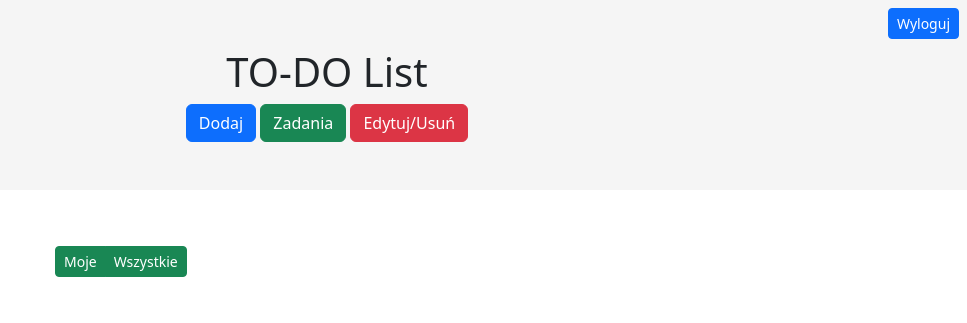
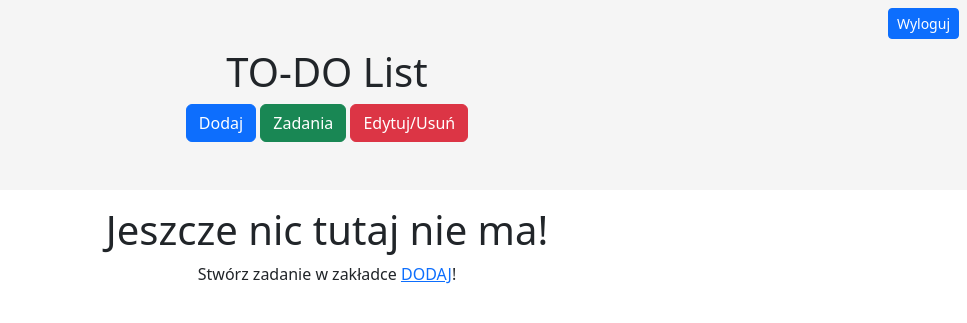
Before and after one commit to ggalir/tasks, a PHP site: page / in a window 1280 px wide. Shown: the top 323 px of the page, without its empty margins (313-1280 px from the left). Run offline with PHP 8.4, Linux system fonts and the light colour scheme; the visitor is signed in with stand-in values (Sample User, id 1); data that the repository does not hold is empty.

Commit message:
small tweaks
done for today

```diff
--- a/index.php
+++ b/index.php
@@ -55,11 +55,7 @@ if(@$_GET["action"] == "logout"){
     </div>
 </div>
 
-<div class="col-8 offset-2 col-md-6 offset-md-3 mt-5">
-    <div class="btn-group btn-group-sm ms-md-5 my-2" role="group">
-        <a href="index.php?display=mine" class="btn btn-success">Moje</a>
-        <a href="index.php?display=all" class="btn btn-success">Wszystkie</a>
-    </div>
+
 
     <?php
     if(@$_GET["displya"]=="mine"){
@@ -70,10 +66,21 @@ if(@$_GET["action"] == "logout"){
     }
 
     if(mysqli_num_rows($query) == 0){
+       ?>
+        <div class="w-100 text-center">
+        <h1>Jeszcze nic tutaj nie ma!</h1>
+        <p>Stwórz zadanie w zakładce <a href="add.php" >DODAJ</a>!</p>
+        </div>
 
+       <?php
     }
     else {
     ?>
+    <div class="col-8 offset-2 col-md-6 offset-md-3 mt-5">
+    <div class="btn-group btn-group-sm ms-md-5 my-2" role="group">
+        <a href="index.php?display=mine" class="btn btn-success">Moje</a>
+        <a href="index.php?display=all" class="btn btn-success">Wszystkie</a>
+    </div>
         <table class="table table-striped table-hover">
         <thead>
             <tr>
@@ -89,26 +96,32 @@ if(@$_GET["action"] == "logout"){
     while($task = mysqli_fetch_array($query)){
         ?>
             <tr>
-                <td scope="col"></td>
+                <td scope="col">
+
+                </td>
+
                 <td scope="col" style="padding: 5px 0px 0px 5px;">
                     <button class="btn btn-primary btn-sm" type="button" data-bs-toggle="collapse" data-bs-target="#<?php echo "collapse" . $task["id"]; ?>">
                         <?php echo $task["title"]; ?>
                     </button>
                     <div>
                         <div class="collapse collapse-horizontal my-2" id="<?php echo "collapse" . $task["id"]; ?>">
-                            <div class="card card-body p-2" style="width: 150px;">
+                            <div class="card card-body p-2" style="width: 200px; background: rgba(255,255,255,0.3);">
                             <?php echo $task["caption"]; ?>
                             </div>
                         </div>
                     </div>
                 </td>
+
                 <td scope="col"><?php echo $task["date"]; ?></td>
+
                 <td scope="col" class="d-none d-lg-table-cell"><?php
                 $u_id = $task["user_id"];
                 $q = mysqli_query($c, "SELECT * FROM `users` WHERE `id`='$u_id';");
                 $author = mysqli_fetch_row($q);
                 echo $author[1];
                 ?></td>
+
                 <td scope="col" class="d-none d-lg-table-cell"><?php echo $task["priority"]; ?></td>
             </tr>
         <?php
```
